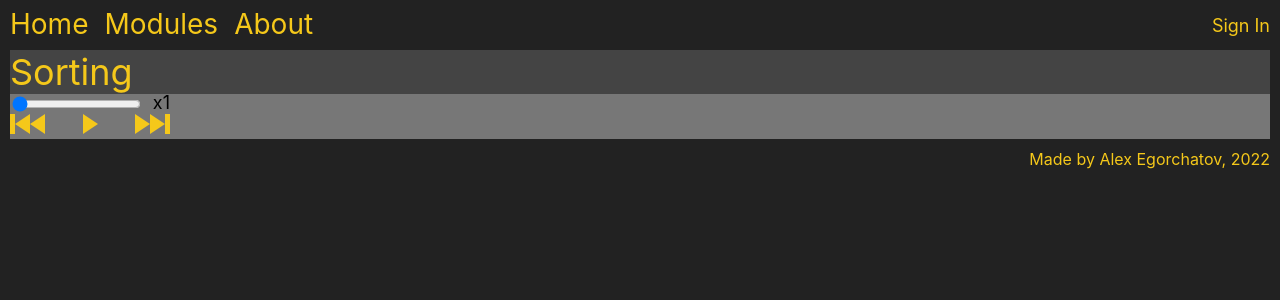
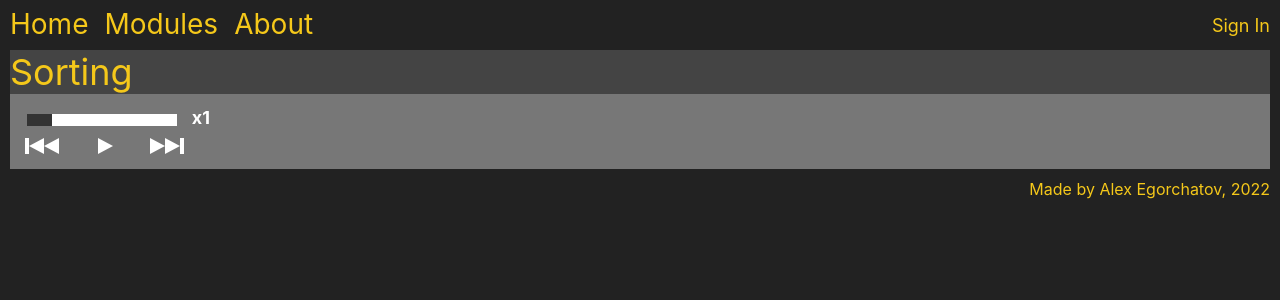
Before and after one commit to AlexEgorchatov/Algorithms, a React (Create React App) app in the folder frontend/: page /sort in a window 1280 px wide. Shown: the top 300 px of the page. Built offline with nearby package versions, Linux system fonts and the light colour scheme.

Commit message:
Worked on Slider component.

```diff
--- a/frontend/src/Components/Slider.tsx
+++ b/frontend/src/Components/Slider.tsx
@@ -1,20 +1,43 @@
 /**@jsxImportSource @emotion/react */
 import { css } from '@emotion/react';
 import React from 'react';
+import { useSelector } from 'react-redux';
+import { AppState } from '../Store/Store';
+import { useDispatch } from 'react-redux';
+import { updatingSliderValueStateAction } from '../Store/Sorting Page/SliderComponentStateManagement';
 
-const PlayButton = () => {
+const controlButtonsContainerStyle = css`
+  transform: scale(var(--ggs, 1));
+  width: 35px;
+  display: flex;
+  color: white;
+  cursor: pointer;
+  :hover {
+    color: black;
+  }
+`;
+
+const PlayPauseButton = () => {
+  let [pauseVisible, setPauseVisible] = React.useState<boolean>(false);
+
   return (
+    <div>
       <div
         css={css`
           box-sizing: border-box;
           position: relative;
-        display: block;
+          display: ${pauseVisible ? 'none' : 'block'};
+          color: white;
           transform: scale(var(--ggs, 1));
           width: 15px;
-        height: 25px;
+          height: 16px;
+          cursor: pointer;
+          :hover {
+            color: black;
+          }
         `}
+        onClick={() => setPauseVisible(true)}
       >
-      {' '}
         <div
           css={css`
             content: '';
@@ -22,11 +45,31 @@ const PlayButton = () => {
             box-sizing: border-box;
             position: absolute;
             width: 0;
-          height: 15px;
-          border-top: 10px solid transparent;
-          border-bottom: 10px solid transparent;
+            height: 10px;
+            border-top: 8px solid transparent;
+            border-bottom: 8px solid transparent;
             border-left: 15px solid;
           `}
+        ></div>
+      </div>
+      <div
+        css={css`
+          box-sizing: border-box;
+          position: relative;
+          display: ${pauseVisible ? 'block' : 'none'};
+          transform: scale(var(--ggs, 1));
+          width: 12px;
+          height: 16px;
+          border-left: 4px solid;
+          border-right: 4px solid;
+          color: white;
+
+          cursor: pointer;
+          :hover {
+            color: black;
+          }
+        `}
+        onClick={() => setPauseVisible(false)}
       ></div>
     </div>
   );
@@ -40,26 +83,20 @@ const CompleteButton = () => {
     position: absolute;
     width: 0;
     height: 15px;
-    border-top: 10px solid transparent;
-    border-bottom: 10px solid transparent;
+    border-top: 8px solid transparent;
+    border-bottom: 8px solid transparent;
     border-left: 15px solid;
   `;
 
   return (
-    <div
-      css={css`
-        transform: scale(var(--ggs, 1));
-        width: 35px;
-        display: flex;
-      `}
-    >
+    <div css={controlButtonsContainerStyle}>
       <div css={subButtonStyle} />
       <div css={subButtonStyle} style={{ left: '15px' }} />
       <div
         css={css`
           position: relative;
-          width: 5px;
-          height: 20px;
+          width: 4px;
+          height: 16px;
           background: currentColor;
           left: 30px;
         `}
@@ -76,60 +113,89 @@ const ResetButton = () => {
     position: absolute;
     width: 0;
     height: 15px;
-    border-top: 10px solid transparent;
-    border-bottom: 10px solid transparent;
+    border-top: 8px solid transparent;
+    border-bottom: 8px solid transparent;
     border-right: 15px solid;
   `;
 
   return (
-    <div
-      css={css`
-        transform: scale(var(--ggs, 1));
-        width: 35px;
-        display: flex;
-      `}
-    >
+    <div css={controlButtonsContainerStyle}>
       <div
         css={css`
           position: relative;
-          width: 5px;
-          height: 20px;
+          width: 4px;
+          height: 16px;
           background: currentColor;
         `}
       ></div>
-      <div css={subButtonStyle} style={{ right: '15px' }}></div>
-      <div css={subButtonStyle} style={{ right: '0px' }}></div>
+      <div css={subButtonStyle} style={{ right: '16px' }}></div>
+      <div css={subButtonStyle} style={{ right: '1px' }}></div>
     </div>
   );
 };
 
-export const Slider = () => {
-  let [sliderValue, setSliderValue] = React.useState<number>(1);
+const Slider = () => {
+  // let [sliderValue, setSliderValue] = React.useState<number>(1);
+  const sliderState = useSelector((state: AppState) => state.sliderComponentState);
+  const dispatch = useDispatch();
 
   const handleSliderChange = () => {
     let input = document.getElementById('inputId');
-    setSliderValue(parseInt((input! as HTMLInputElement).value));
+    // setSliderValue(parseInt((input! as HTMLInputElement).value));
+    dispatch(updatingSliderValueStateAction(parseInt((input! as HTMLInputElement).value)));
   };
-
   return (
-    <div
-      css={css`
-        width: 250px;
-      `}
-    >
     <div
       css={css`
         display: flex;
         justify-content: space-between;
         font-size: 18px;
-          max-width: 160px;
-          color: black;
+        max-width: 190px;
+        color: white;
         line-height: 100%;
+        align-items: flex-end;
       `}
     >
-        <input id="inputId" type="range" min="1" max="5" step="1" value={sliderValue} onChange={() => handleSliderChange()} />
-        <div>x{sliderValue}</div>
+      <input
+        css={css`
+          width: 150px;
+          appearance: none;
+          -webkit-appearance: none;
+          height: 12px;
+          ::-webkit-slider-thumb {
+            appearance: none;
+            -webkit-appearance: none;
+            width: 25px;
+            height: 12px;
+            background: #333;
+            cursor: pointer;
+            :hover {
+              background: black;
+            }
+          }
+        `}
+        id="inputId"
+        type="range"
+        min="1"
+        max="5"
+        step="1"
+        value={sliderState.initialSliderValue}
+        onChange={() => handleSliderChange()}
+      />
+      <div
+        css={css`
+          cursor: default;
+          margin-bottom: 1px;
+        `}
+      >
+        <b>x{sliderState.initialSliderValue}</b>
       </div>
+    </div>
+  );
+};
+
+const AnimationControllers = () => {
+  return (
     <div
       css={css`
         display: flex;
@@ -138,9 +204,26 @@ export const Slider = () => {
       `}
     >
       <ResetButton />
-        <PlayButton />
+      <PlayPauseButton />
       <CompleteButton />
-      </div>
     </div>
   );
 };
+
+export const SliderComponent = () => {
+  return (
+    <div
+      css={css`
+        display: flex;
+        flex-direction: column;
+        justify-content: space-between;
+        width: 185px;
+        padding: 15px;
+        height: 45px;
+      `}
+    >
+      <Slider />
+      <AnimationControllers />
+    </div>
+  );
+};
--- a/frontend/src/Pages/SortingPage.tsx
+++ b/frontend/src/Pages/SortingPage.tsx
@@ -2,7 +2,7 @@
 import { css } from '@emotion/react';
 import React from 'react';
 import { mainFontColor, moduleBackground } from '../Resources/Colors';
-import { Slider } from '../Components/Slider';
+import { SliderComponent } from '../Components/Slider';
 
 export const SortingPage = () => {
   return (
@@ -19,7 +19,7 @@ export const SortingPage = () => {
           background-color: ${moduleBackground};
         `}
       >
-        <Slider />
+        <SliderComponent />
       </div>
     </div>
   );
--- /dev/null
+++ b/frontend/src/Store/Sorting Page/SliderComponentStateManagement.ts
@@ -0,0 +1,36 @@
+//#region State
+export interface SliderComponentState {
+  readonly initialSliderValue: number;
+}
+
+const initialSliderComponentState: SliderComponentState = {
+  initialSliderValue: 1,
+};
+//#endregion State
+
+//#region Actions
+const UPDATINGSLIDERVALUESTATE = 'UpdatingSliderValueState';
+export const updatingSliderValueStateAction = (sliderValue = initialSliderComponentState.initialSliderValue) =>
+  ({
+    type: UPDATINGSLIDERVALUESTATE,
+    sliderValue: sliderValue,
+  } as const);
+
+//#endregion Actions
+
+//#region Reducers
+type SliderComponentActions = ReturnType<typeof updatingSliderValueStateAction>;
+export const sliderComponentReducer = (state = initialSliderComponentState, action: SliderComponentActions) => {
+  switch (action.type) {
+    case UPDATINGSLIDERVALUESTATE:
+      console.log(`state ${state.initialSliderValue} action ${action.sliderValue}`);
+      return {
+        ...state,
+        initialMenuButtonVisibility: action.sliderValue,
+      };
+
+    default:
+      return state;
+  }
+};
+//#endregion Reducers
--- a/frontend/src/Store/Store.ts
+++ b/frontend/src/Store/Store.ts
@@ -4,12 +4,14 @@ import { sortingModuleReducer, SortingModuleState } from './Home Page/SortingMod
 import { stringMatchingModuleReducer, StringMatchingModuleState } from './Home Page/StringMatchingModuleStateManagement';
 import { pathFindingModuleReducer, PathFindingModuleState } from './Home Page/PathFindingModuleStateManagement';
 import { headerReducer, HeaderState } from './Home Page/HeaderStateManagement';
+import { SliderComponentState, sliderComponentReducer } from './Sorting Page/SliderComponentStateManagement';
 
 const rootReducer = combineReducers<AppState>({
   sortingModuleState: sortingModuleReducer,
   stringMatchingModuleState: stringMatchingModuleReducer,
   pathFindingModuleState: pathFindingModuleReducer,
   headerState: headerReducer,
+  sliderComponentState: sliderComponentReducer,
 });
 
 export function createStore(): Store<AppState> {
@@ -22,4 +24,5 @@ export interface AppState {
   readonly stringMatchingModuleState: StringMatchingModuleState;
   readonly pathFindingModuleState: PathFindingModuleState;
   readonly headerState: HeaderState;
+  readonly sliderComponentState: SliderComponentState;
 }
```
Lines whose indentation alone changed are shown as unchanged.
